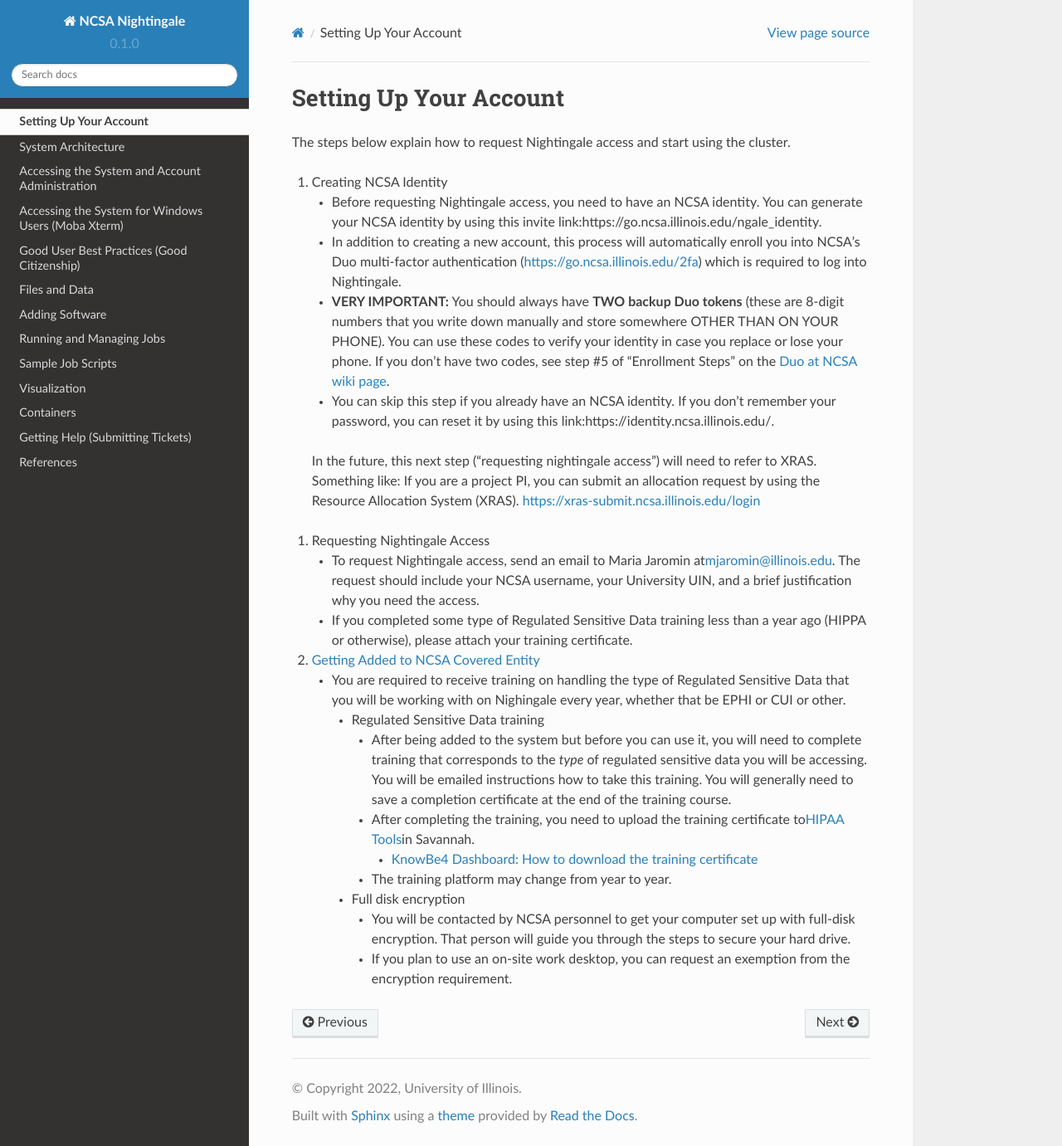
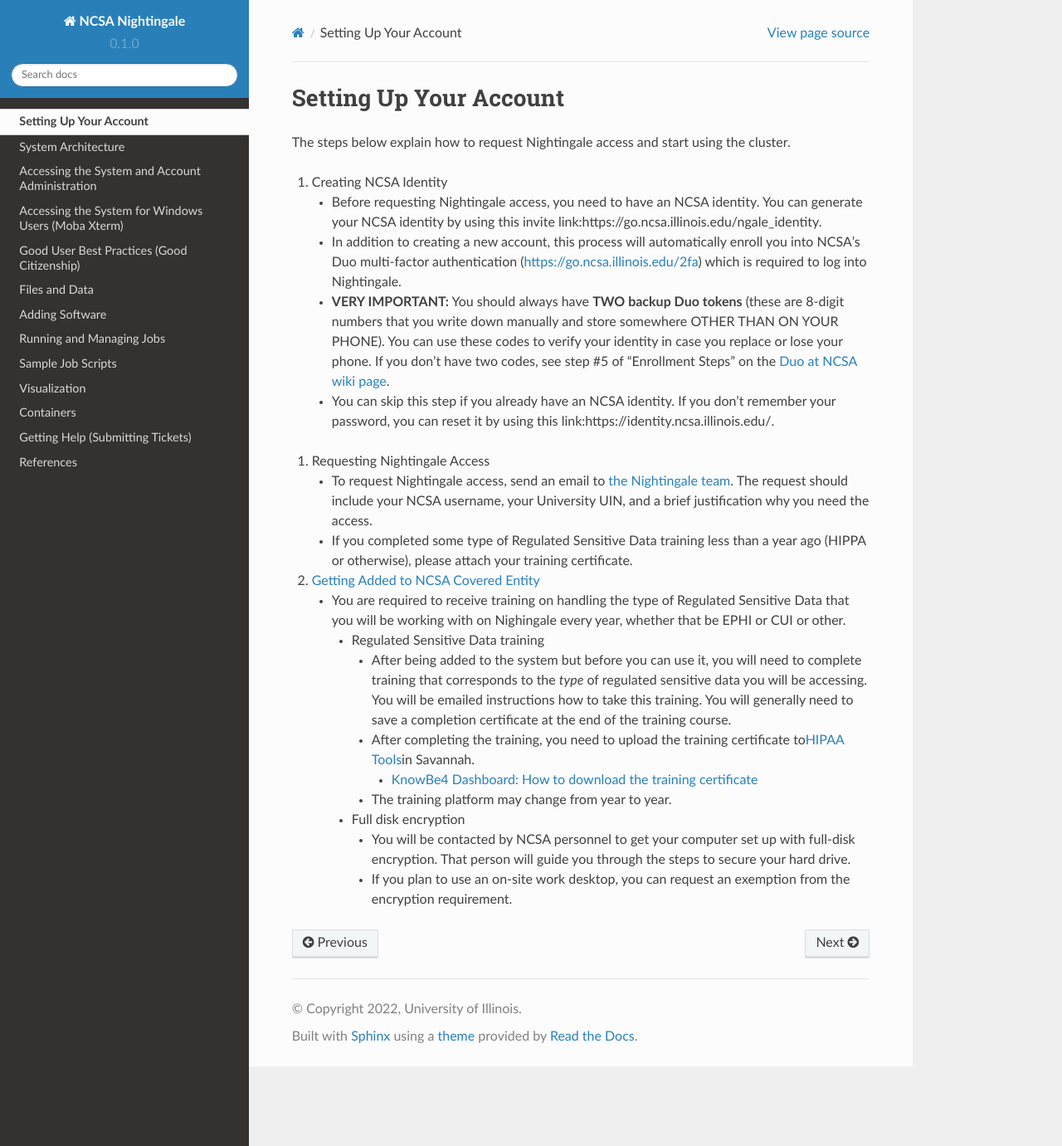
Before and after one commit to sfkappes/NG_documentation, a Sphinx documentation site: the page built from docs/source/setting_up_account.rst, in a window 1280 px wide and 1381 px high. Shown: the whole window at 83% size. Built offline with Sphinx 7.4.7 and the Read the Docs theme 2.0.0, drawn with Linux system fonts in a browser that asks for light colours; pages that are not in the unit, such as notebooks, are missing from menus.

Commit message:
comment, and mailto link
Attempting the comment again.

Also changing Maria's email to a link that doesn't mention her.

```diff
--- a/docs/source/setting_up_account.rst
+++ b/docs/source/setting_up_account.rst
@@ -25,14 +25,12 @@ using the cluster.
       link:https://identity.ncsa.illinois.edu/.
 
 ..
-
    In the future, this next step ("requesting nightingale access") will need to refer to XRAS.  Something like:
    If you are a project PI, you can submit an allocation request by using the Resource Allocation System (XRAS). https://xras-submit.ncsa.illinois.edu/login
 
 #. Requesting Nightingale Access
 
-   -  To request Nightingale access, send an email to Maria Jaromin
-      at\ mjaromin@illinois.edu. The request should include your NCSA
+   -  To request Nightingale access, send an email to `the Nightingale team <mailto:mjaromin@illinois.edu>`_. The request should include your NCSA
       username, your University UIN, and a brief justification why you
       need the access.
    -  If you completed some type of Regulated Sensitive Data training less than a year ago (HIPPA or otherwise), please attach your
```
